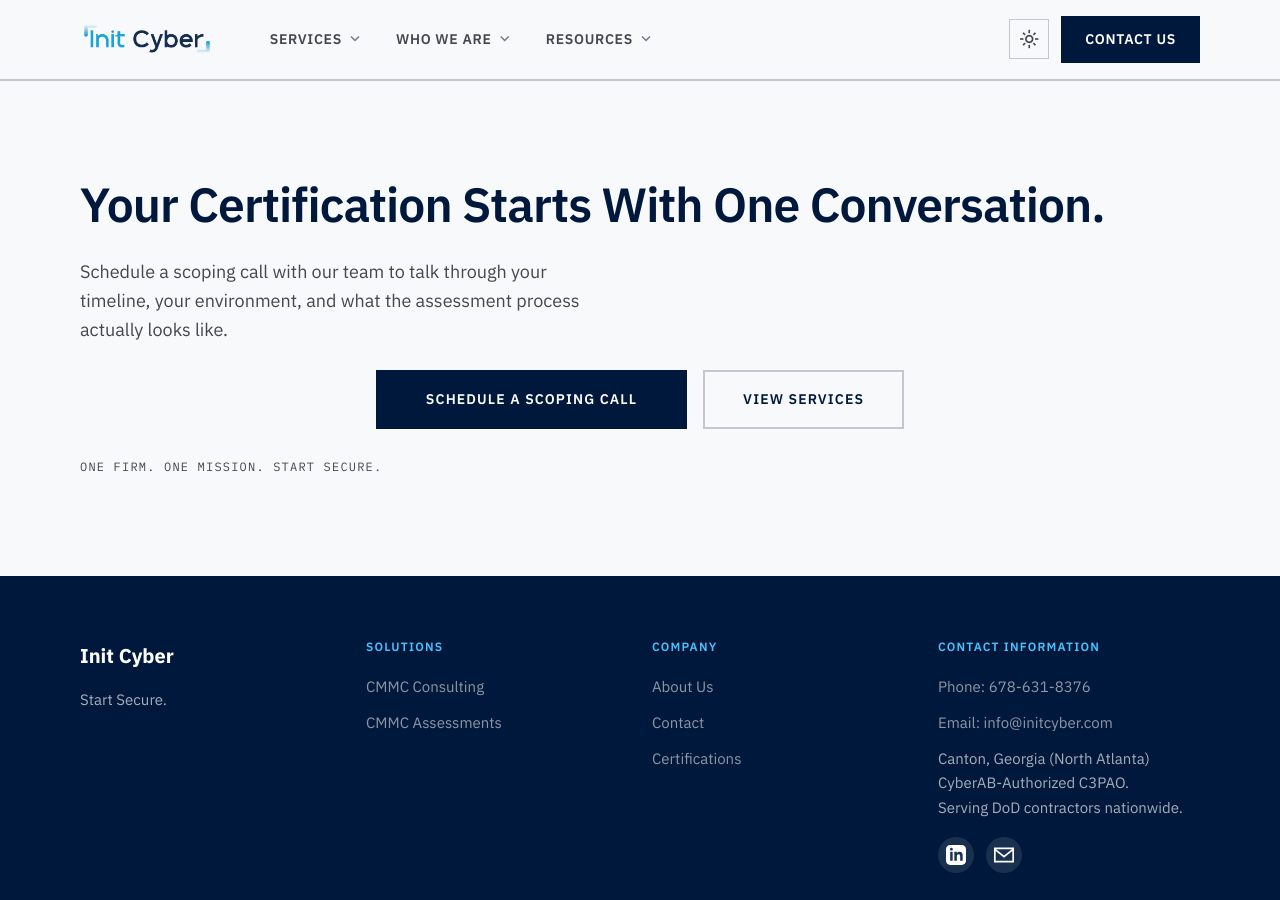
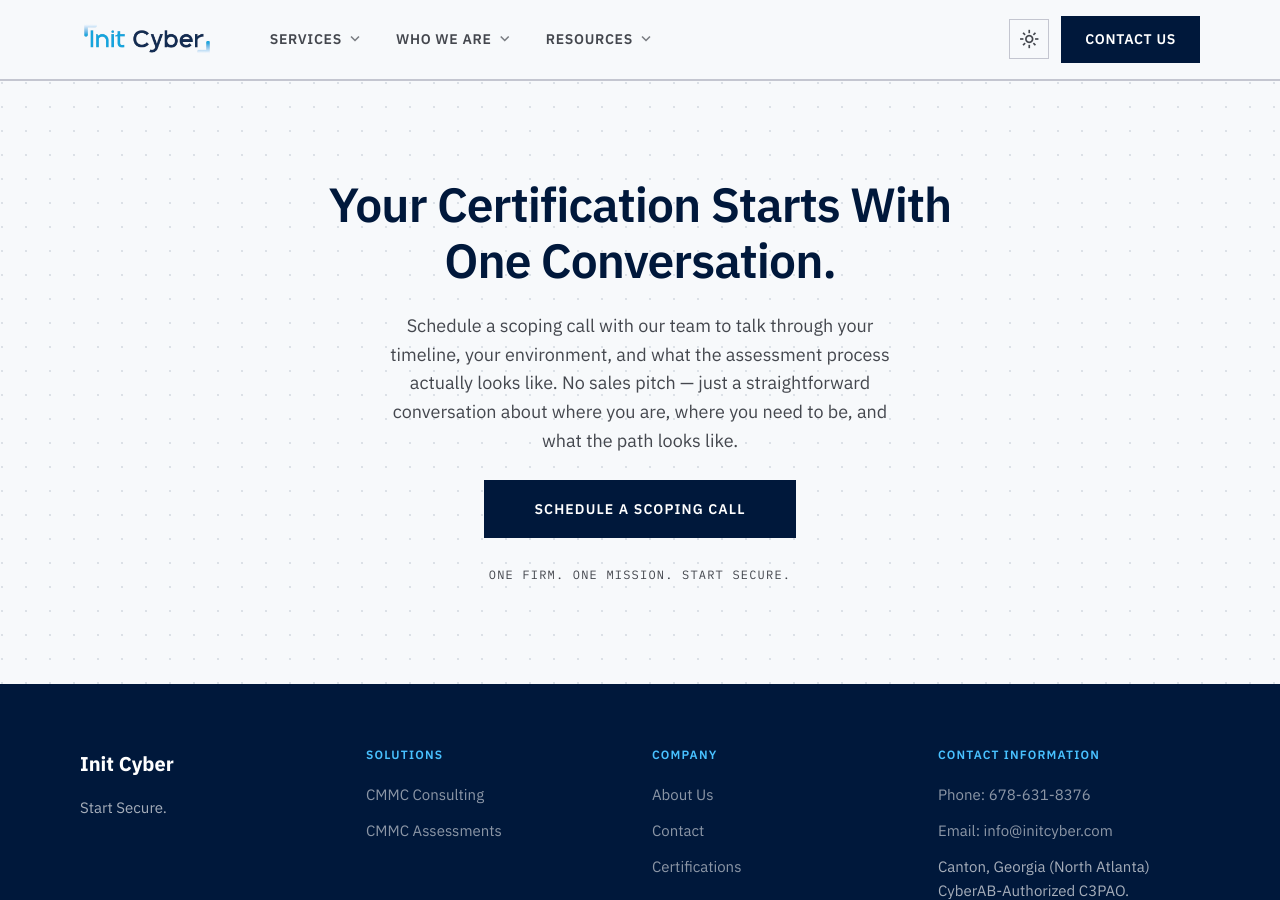
Before and after one commit to initcyber/initcyber.github.io, a Jekyll site: the page built from about.md, in a window 1280 px wide and 900 px high, scrolled down 2646 px. Built offline with Jekyll 4.4.1, drawn with Linux system fonts in a browser that asks for light colours.

Commit message:
Fix about page CTA: center text, remove VIEW SERVICES, use home-cta-inner

```diff
--- a/_layouts/about-page.html
+++ b/_layouts/about-page.html
@@ -110,16 +110,15 @@
 
 <!-- CTA -->
 <section class="home-cta">
+  <div class="home-cta-dot-grid" aria-hidden="true"></div>
   <div class="container">
-    <h2 class="home-cta-heading">Your Certification Starts With One Conversation.</h2>
-    <br>
-    <p class="home-cta-sub">Schedule a scoping call with our team to talk through your timeline, your environment, and what the assessment process actually looks like.</p>
-    <br>
-    <div class="home-cta-actions">
-      <a href="/contact/" class="btn-hero-primary">SCHEDULE A SCOPING CALL</a>
-      <a href="/services/" class="btn-hero-ghost">VIEW SERVICES</a>
+    <div class="home-cta-inner">
+      <h2 class="home-cta-heading">Your Certification Starts With One Conversation.</h2>
+      <p class="home-cta-sub">Schedule a scoping call with our team to talk through your timeline, your environment, and what the assessment process actually looks like. No sales pitch — just a straightforward conversation about where you are, where you need to be, and what the path looks like.</p>
+      <div class="home-cta-actions">
+        <a href="/contact/" class="btn-hero-primary">SCHEDULE A SCOPING CALL</a>
+      </div>
+      <p class="home-cta-disclaimer">ONE FIRM. ONE MISSION. START SECURE.</p>
     </div>
-    <br>
-    <p class="home-cta-disclaimer">ONE FIRM. ONE MISSION. START SECURE.</p>
   </div>
 </section>
```
